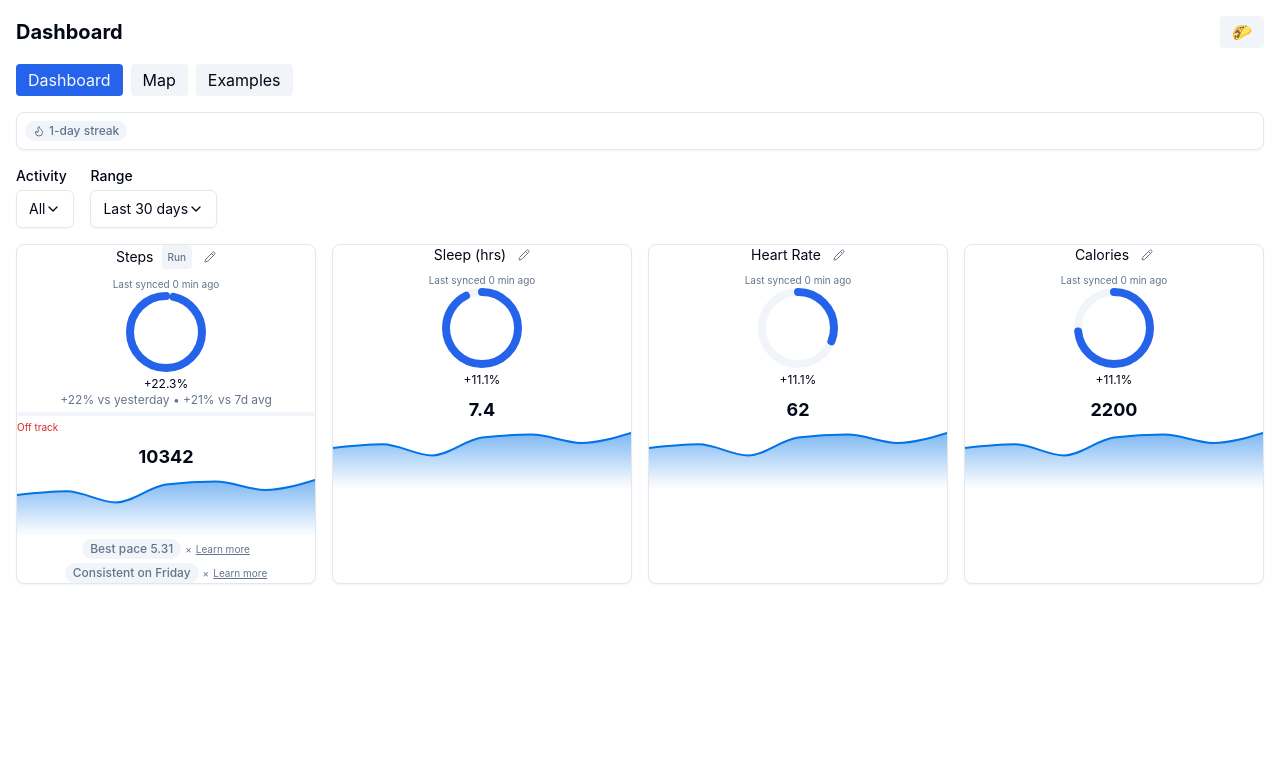
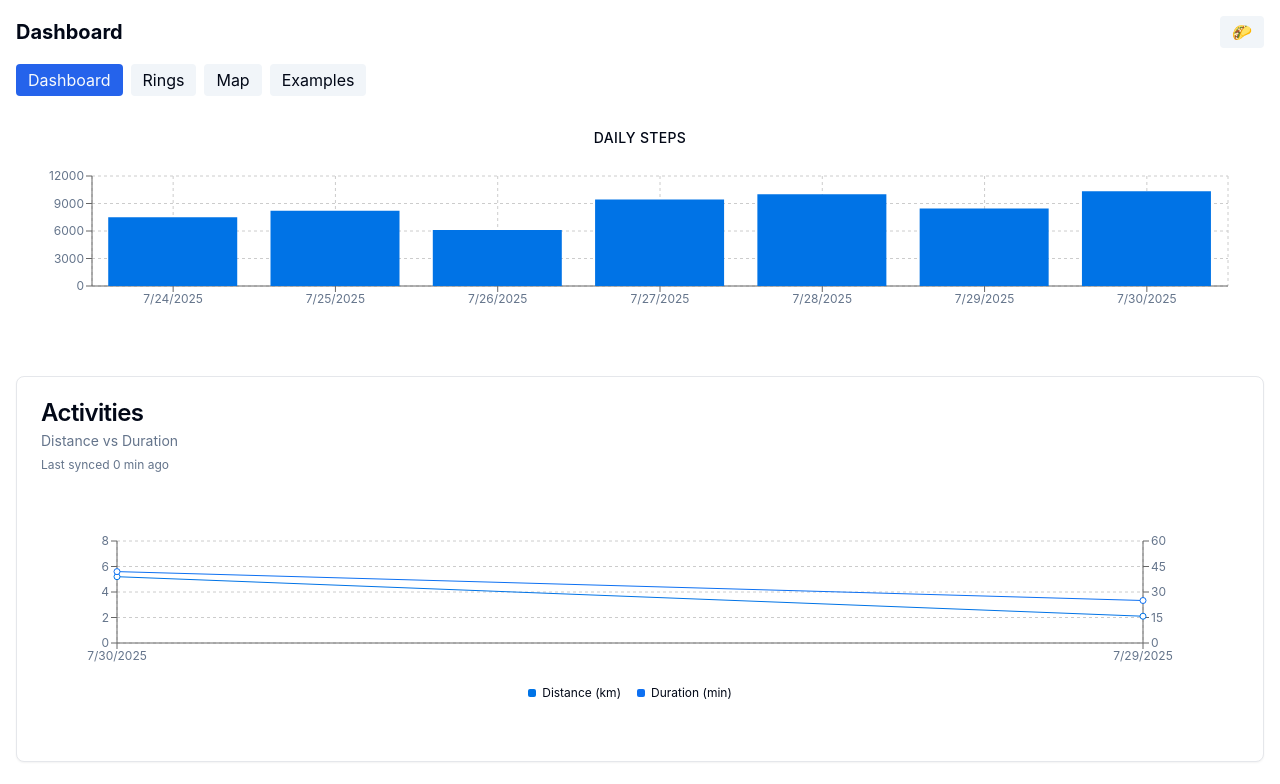
Before and after one commit to osmond/improved-system, a React (Vite) app: page / in a window 1280 px wide. Shown: the top 784 px of the page. Built offline with nearby package versions, Linux system fonts and the light colour scheme.

Commit message:
Add Rings tab and DashboardCharts

```diff
--- /dev/null
+++ b/src/components/dashboard/DashboardCharts.tsx
@@ -0,0 +1,17 @@
+import React from "react";
+import { StepsChart } from "./StepsChart";
+import { ActivitiesChart } from "./ActivitiesChart";
+import WeeklyVolumeChart from "./WeeklyVolumeChart";
+import { ChartSelectionProvider } from "./ChartSelectionContext";
+
+export default function DashboardCharts() {
+  return (
+    <ChartSelectionProvider>
+      <div className="grid gap-6 md:grid-cols-2">
+        <StepsChart />
+        <ActivitiesChart />
+        <WeeklyVolumeChart />
+      </div>
+    </ChartSelectionProvider>
+  );
+}
--- a/src/components/dashboard/index.ts
+++ b/src/components/dashboard/index.ts
@@ -12,3 +12,4 @@ export * from "./AcwrGauge";
 export * from "./ChartSelectionContext";
 export { default as WeeklyVolumeChart } from "./WeeklyVolumeChart";
 export { default as TopInsights } from "./TopInsights";
+export { default as DashboardCharts } from "./DashboardCharts";
--- a/src/pages/Dashboard.tsx
+++ b/src/pages/Dashboard.tsx
@@ -19,6 +19,7 @@ import { Flame, HeartPulse, Moon, Pizza, Pencil } from "lucide-react";
 import { minutesSince } from "@/lib/utils";
 import Examples from "@/pages/Examples";
 import { GeoActivityExplorer } from "@/components/map";
+import { DashboardCharts } from "@/components/dashboard";
 import { Popover, PopoverTrigger, PopoverContent } from "@/components/ui/popover";
 import { SimpleSelect } from "@/components/ui/select";
 import { Tabs, TabsList, TabsTrigger, TabsContent } from "@/components/ui/tabs";
@@ -140,11 +141,16 @@ export default function Dashboard() {
     <Tabs value={activeTab} onValueChange={setActiveTab}>
       <TabsList>
         <TabsTrigger value="dashboard">Dashboard</TabsTrigger>
+        <TabsTrigger value="rings">Rings</TabsTrigger>
         <TabsTrigger value="map">Map</TabsTrigger>
         <TabsTrigger value="examples">Examples</TabsTrigger>
       </TabsList>
 
       <TabsContent value="dashboard">
+        <DashboardCharts />
+      </TabsContent>
+
+      <TabsContent value="rings">
         <div className="grid gap-4">
           <TopInsights />
       <div className="flex gap-4">
```
Also changed, not shown: 1 other file (tests, documents, lock files or other folders).
